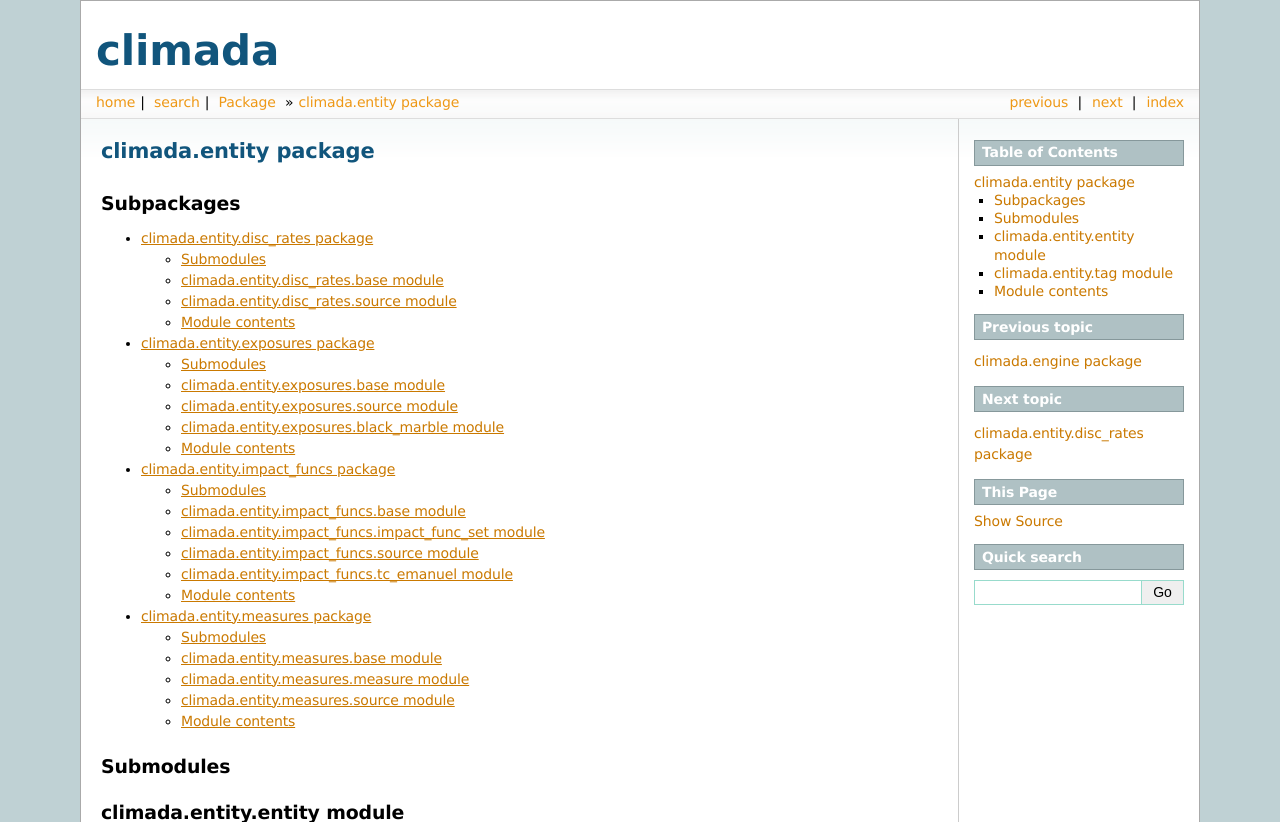
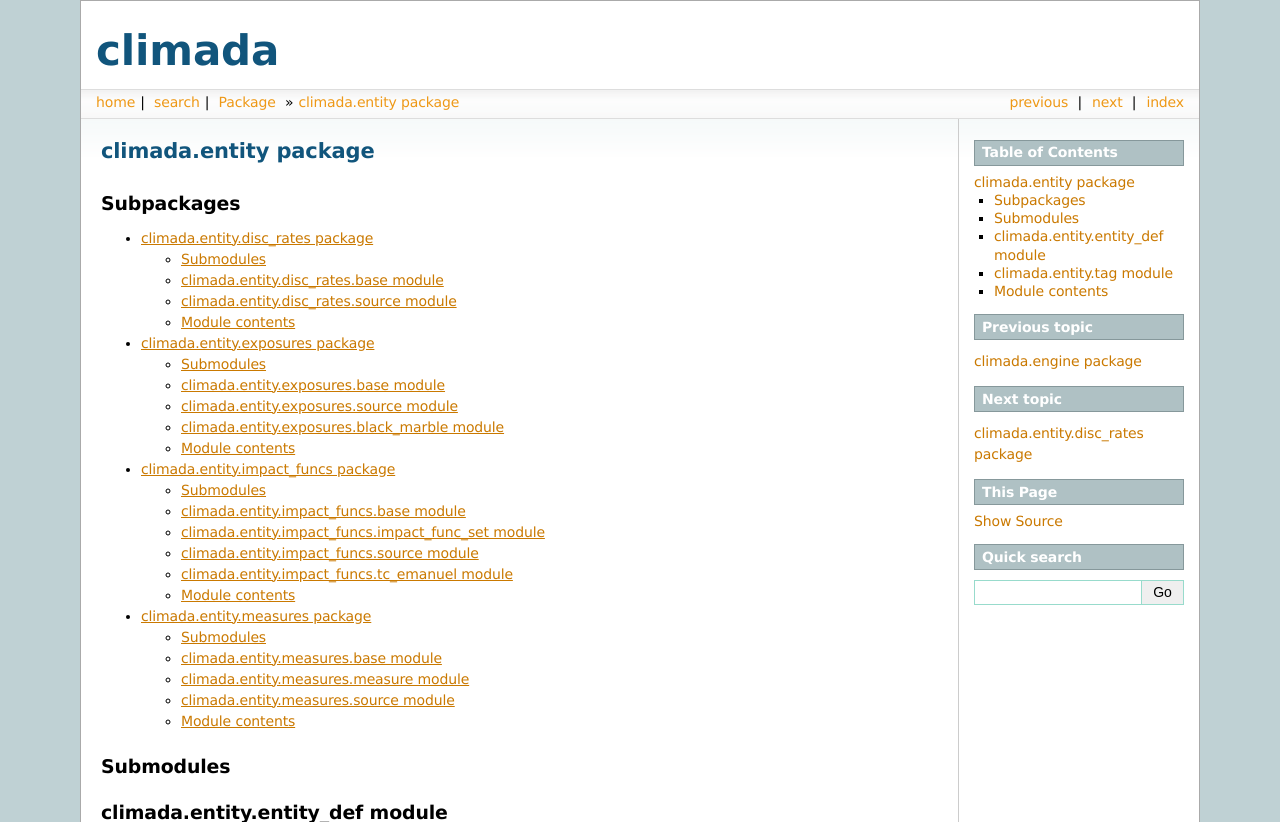
Before and after one commit to olivermarchand/climada_python, a Sphinx documentation site: the page built from doc/source/climada.entity.rst, in a window 1280 px wide, cut to the strip 0-822 px from the top of the page. Built offline with Sphinx 7.4.7, drawn with Linux system fonts in a browser that asks for light colours.

Commit message:
change entity module name

```diff
--- a/doc/source/climada.entity.rst
+++ b/doc/source/climada.entity.rst
@@ -14,10 +14,10 @@ Subpackages
 Submodules
 ----------
 
-climada\.entity\.entity module
-------------------------------
+climada\.entity\.entity_def module
+----------------------------------
 
-.. automodule:: climada.entity.entity
+.. automodule:: climada.entity.entity_def
     :members:
     :undoc-members:
     :show-inheritance:
```
